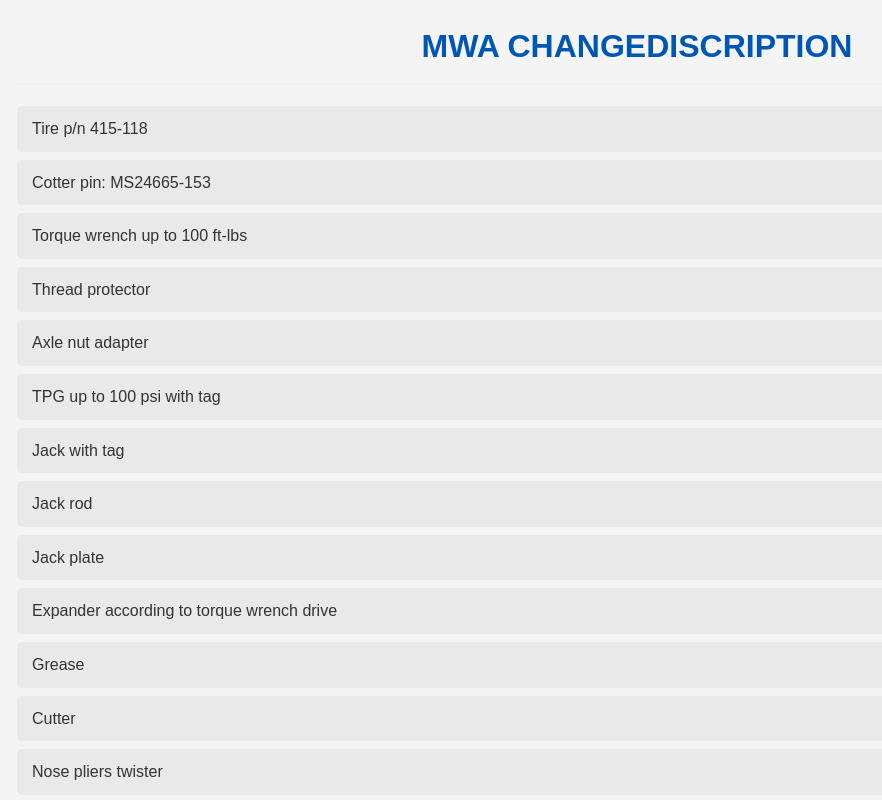
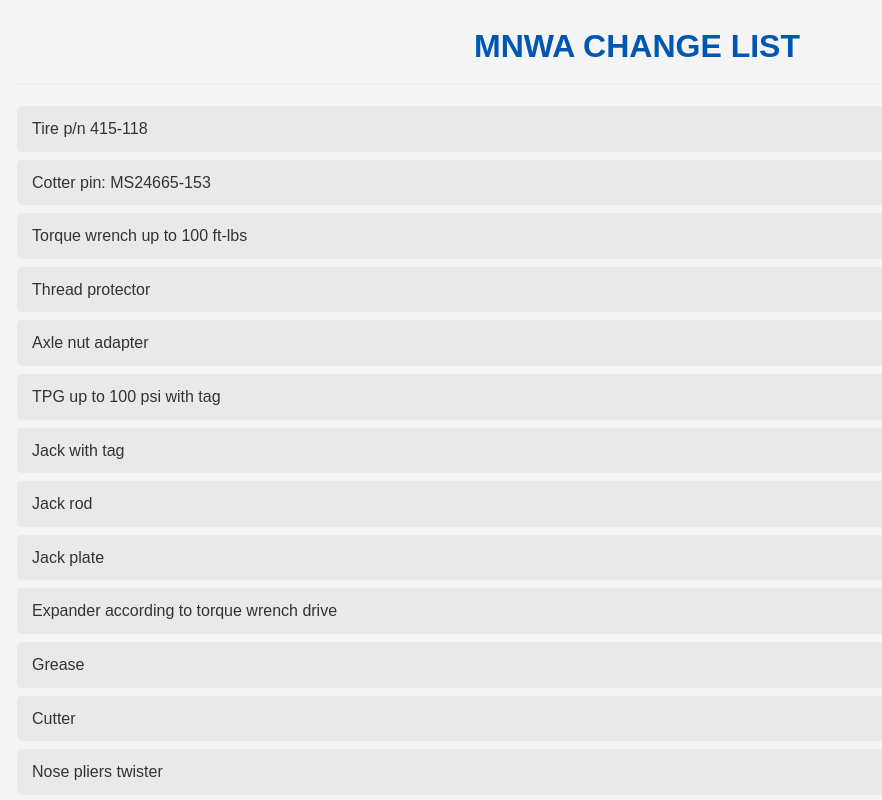
Before and after one commit to Harishk11m/q400, a plain HTML site: page nwa_change.html in a window 1280 px wide. Shown: the top 800 px of the page, without its empty margins (3-885 px from the left). Drawn offline with Linux system fonts and the light colour scheme.

Commit message:
Update nwa_change.html

```diff
--- a/nwa_change.html
+++ b/nwa_change.html
@@ -38,7 +38,7 @@
 </head>
 <body>
 
-  <h1>MWA CHANGEDISCRIPTION</h1>
+  <h1>MNWA CHANGE LIST</h1>
   <ol>
     <li>Tire p/n 415-118</li>
     <li>Cotter pin: MS24665-153</li>
```
